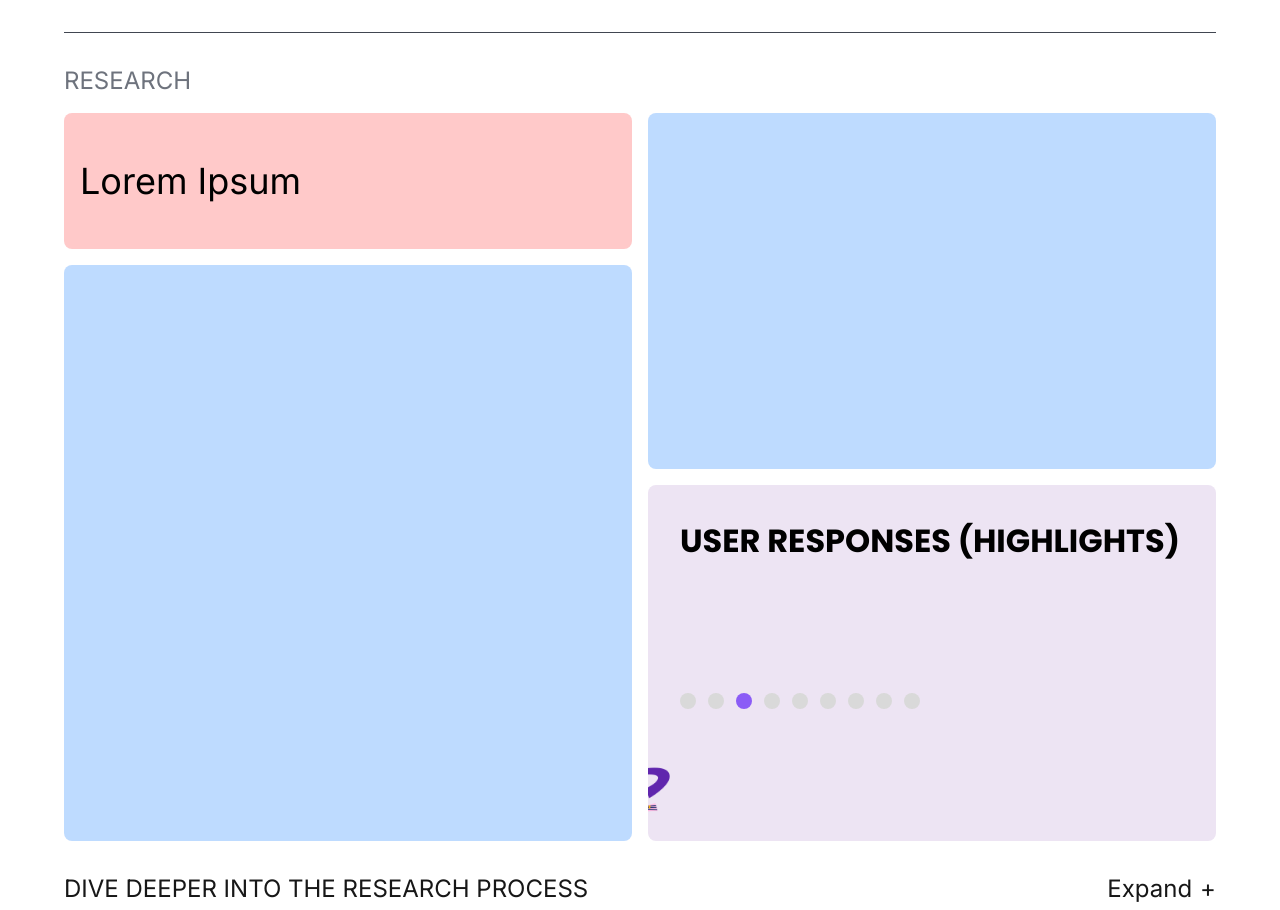
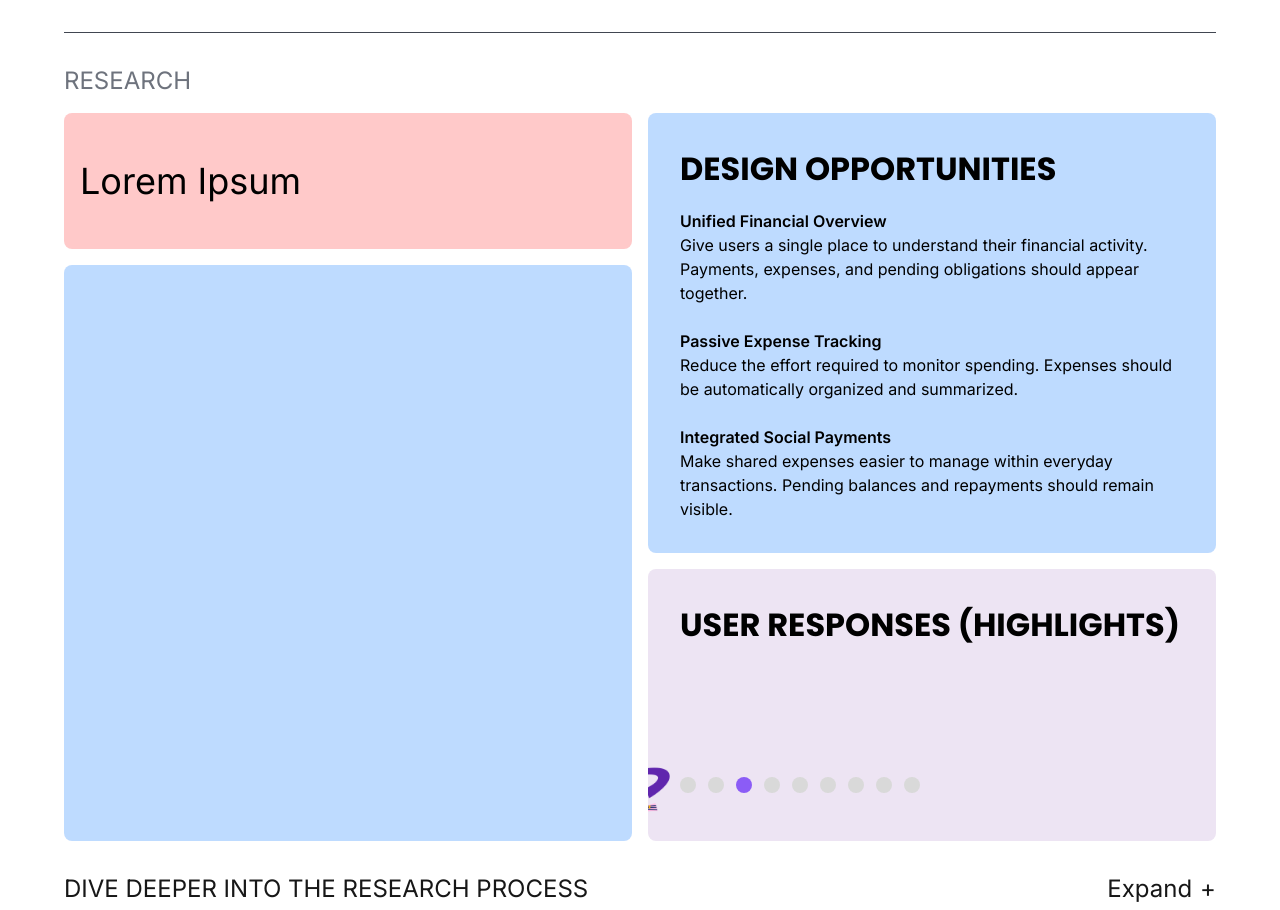
Before and after one commit to 11amanraj/portfolio-jan-26, a Next.js app: page /case-study-2 in a window 1280 px wide. Shown: the part 1068-1978 px from the top of the page. Built offline with nearby package versions, Linux system fonts and the light colour scheme.

Commit message:
Added content for design opportunities

```diff
--- a/app/case-study-2/page.tsx
+++ b/app/case-study-2/page.tsx
@@ -126,7 +126,24 @@ function CollapsedCard() {
                 <motion.div variants={item} className='bg-blue-200 rounded-lg flex-1'></motion.div>
             </div>
             <div className='flex-1 flex flex-col gap-4'>
-                <motion.div variants={item} className='bg-blue-200 rounded-lg flex-1'>
+                <motion.div variants={item} className='bg-blue-200 rounded-lg px-8 py-8 flex-1 flex flex-col gap-4 text-black'>
+                    <h3 className="text-[32px] font-heading font-bold">DESIGN OPPORTUNITIES</h3>
+                    <div className='flex flex-col gap-6'>
+                        <div className='flex flex-col'>
+                            <h4 className='font-semibold'>Unified Financial Overview</h4>
+                            <p>Give users a single place to understand their financial activity. Payments, expenses, and pending obligations should appear together.</p>
+                        </div>
+
+                        <div className='flex flex-col'>
+                            <h4 className='font-semibold'>Passive Expense Tracking</h4>
+                            <p>Reduce the effort required to monitor spending. Expenses should be automatically organized and summarized.</p>
+                        </div>
+
+                        <div className='flex flex-col'>
+                            <h4 className='font-semibold'>Integrated Social Payments</h4>
+                            <p>Make shared expenses easier to manage within everyday transactions. Pending balances and repayments should remain visible.</p>
+                        </div>
+                    </div>
                 </motion.div>
                 <motion.div variants={item} className='bg-[#EDE4F3] rounded-lg flex-1'>
                     <CardSwitcher title="User Responses (highlights)" card_details={card_details} />
```
